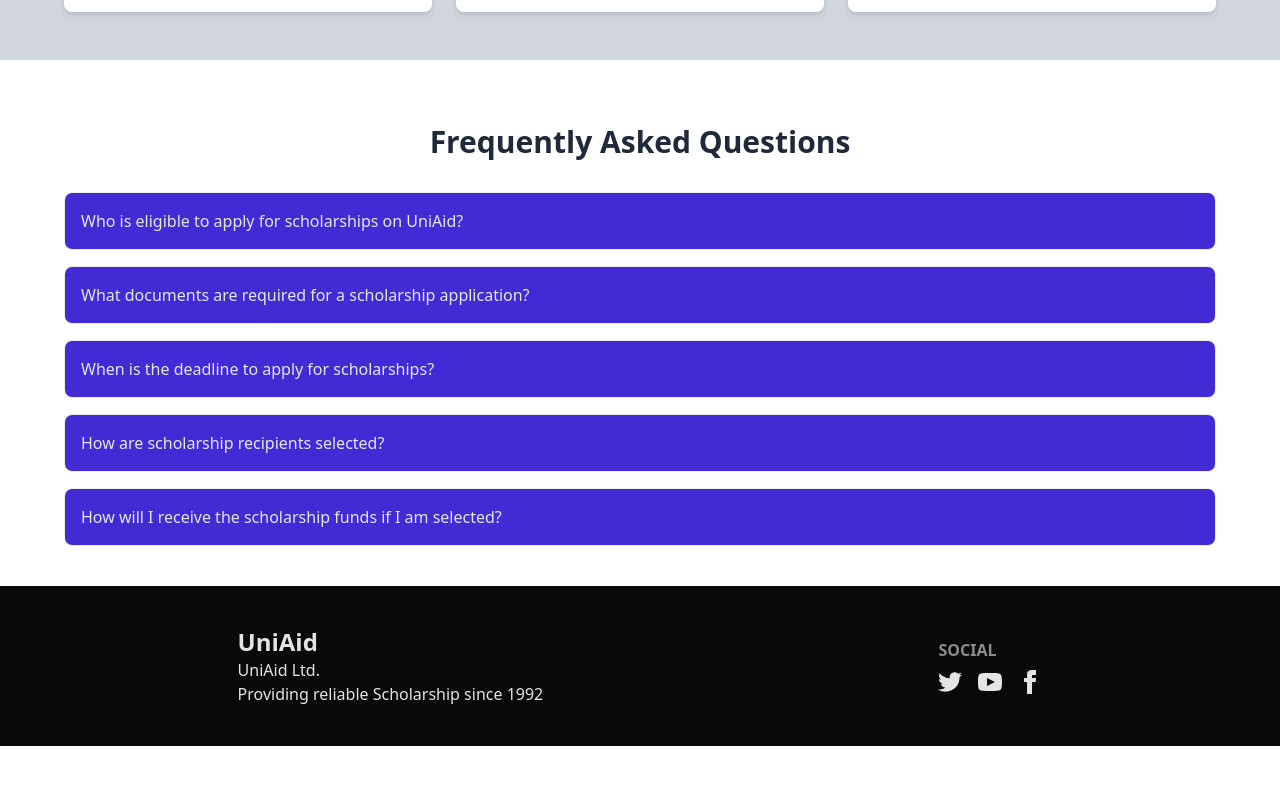
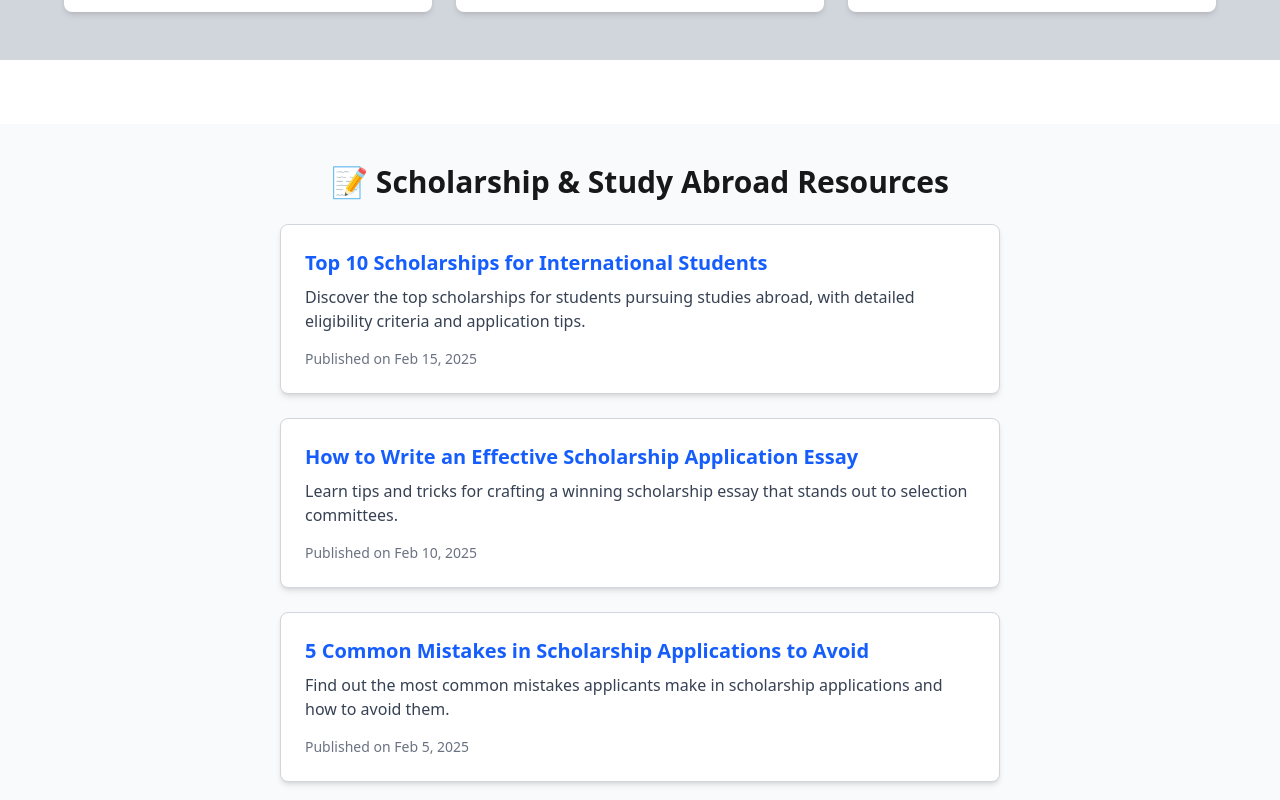
Before and after one commit to yeasinrahman26/UniAid-Client-, a React (Vite) app: page / in a window 1280 px wide. Shown: the part 1800-2600 px from the top of the page. Before the commit the page ends 2546 px from the top, so only its background shows below. Built offline with nearby package versions, Linux system fonts and the light colour scheme; no server answers.

Commit message:
blogSection add on Home section

```diff
--- /dev/null
+++ b/src/Pages/Home/Blogs/BlogSection.jsx
@@ -0,0 +1,57 @@
+
+
+const BlogSection = () => {
+      const blogPosts = [
+        {
+          title: "Top 10 Scholarships for International Students",
+          description:
+            "Discover the top scholarships for students pursuing studies abroad, with detailed eligibility criteria and application tips.",
+          link: "#", // Link to full article
+          date: "Feb 15, 2025",
+        },
+        {
+          title: "How to Write an Effective Scholarship Application Essay",
+          description:
+            "Learn tips and tricks for crafting a winning scholarship essay that stands out to selection committees.",
+          link: "#", // Link to full article
+          date: "Feb 10, 2025",
+        },
+        {
+          title: "5 Common Mistakes in Scholarship Applications to Avoid",
+          description:
+            "Find out the most common mistakes applicants make in scholarship applications and how to avoid them.",
+          link: "#", // Link to full article
+          date: "Feb 5, 2025",
+        },
+      ];
+    return (
+      <section className="bg-gray-50 py-10">
+        <div className="max-w-3xl mx-auto px-6">
+          <h2 className="text-3xl font-bold text-center mb-6">
+            📝 Scholarship & Study Abroad Resources
+          </h2>
+
+          {/* Blog Posts List */}
+          <div className="space-y-6">
+            {blogPosts.map((post, index) => (
+              <div
+                key={index}
+                className="bg-white p-6 border border-gray-300 rounded-lg shadow-md"
+              >
+                <h3 className="text-xl font-semibold text-blue-600">
+                  {post.title}
+                </h3>
+                <p className="mt-2 text-gray-700">{post.description}</p>
+                <p className="mt-4 text-sm text-gray-500">
+                  Published on {post.date}
+                </p>
+
+              </div>
+            ))}
+          </div>
+        </div>
+      </section>
+    );
+};
+
+export default BlogSection;
--- a/src/Pages/Home/Home.jsx
+++ b/src/Pages/Home/Home.jsx
@@ -6,6 +6,7 @@ import TopScholarship from "./TopScholarship/TopScholarship";
 import { useContext } from "react";
 import AuthContext from "../../Auth/AuthContext";
 import FAQ from "./Faq/FAQ";
+import BlogSection from "./Blogs/BlogSection";
 
 
 const Home = () => {
@@ -25,6 +26,7 @@ const Home = () => {
           <TopScholarship></TopScholarship>
           <AboutSection></AboutSection>
           <HowWeWork></HowWeWork>
+          <BlogSection></BlogSection>
           <FAQ></FAQ>
         </>
       )}
```
